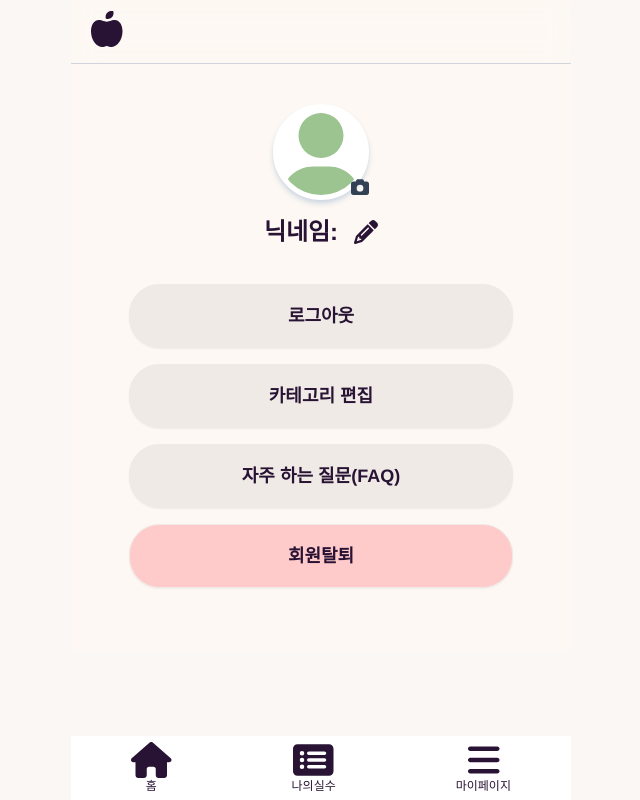
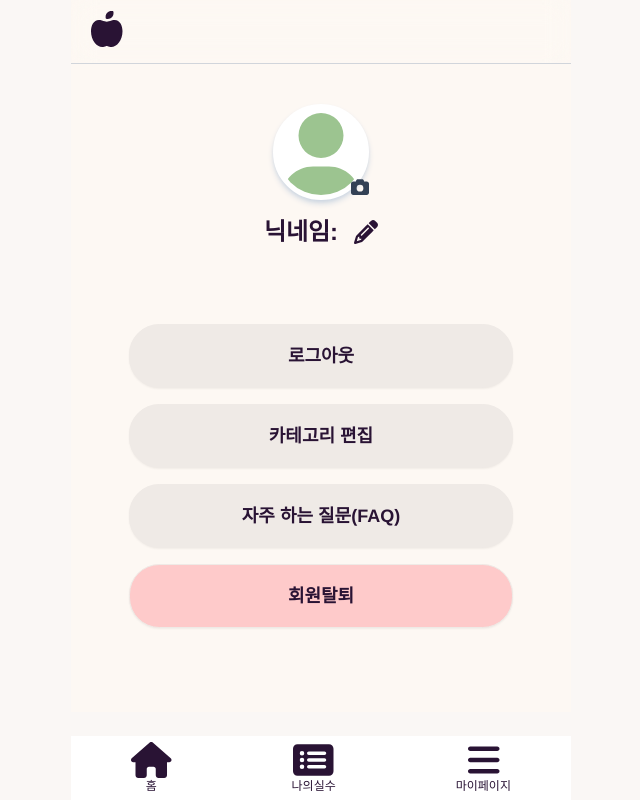
Before and after one commit to coding-union-kr/siltarae-fe, a Next.js app: page /myPage in a window 1280 px wide. Shown: the whole page, without its empty margins (319-959 px from the left). Built offline with nearby package versions, Linux system fonts and the light colour scheme.

Commit message:
fix: myPage 마진 수정

```diff
--- a/pages/myPage/index.tsx
+++ b/pages/myPage/index.tsx
@@ -23,7 +23,7 @@ const myPage = () => {
   };
 
   return (
-    <div className="flex justify-center items-center flex-col xs:mt-10 mt-3">
+    <div className="flex flex-col justify-center items-center h-full xs:my-10 my-5">
       <ProfileAvatar />
       <button
         type="button"
@@ -52,7 +52,7 @@ const myPage = () => {
           </>
         )}
       </button>
-      <section className="flex justify-center items-center flex-col gap-4 mt-5">
+      <section className="flex justify-center items-center h-full flex-col gap-4 my-5">
         <button className="btn xs:w-96 w-80 xs:h-16 text-lg" type="button">
           로그아웃
         </button>
```
